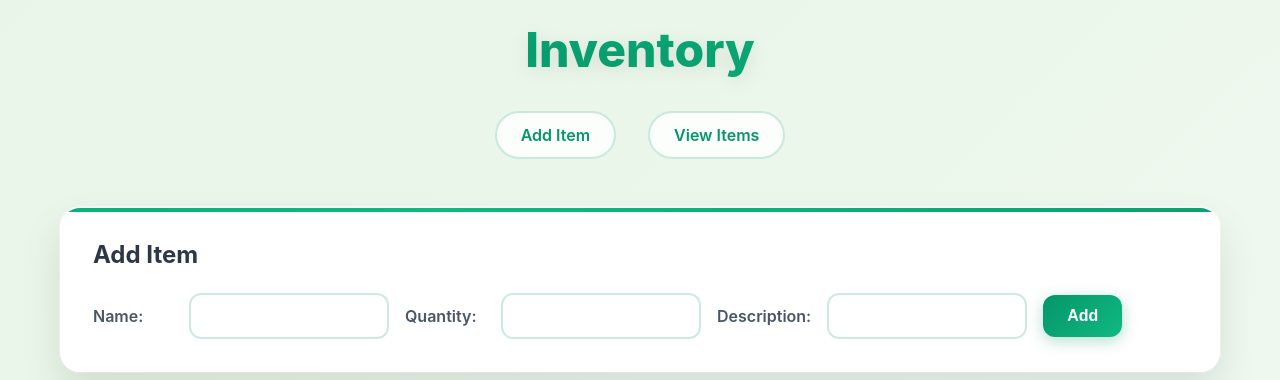
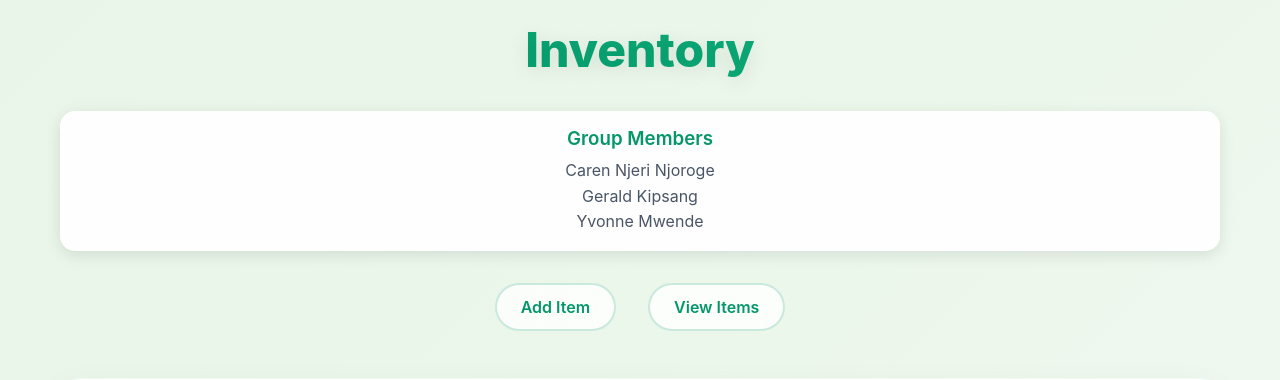
Before and after one commit to NelsonChegeNjenga/Inventory, a Flask app: page / in a window 1280 px wide. Shown: the top 380 px of the page. Run offline with Flask 3, Linux system fonts and the light colour scheme.

Commit message:
first commit

```diff
--- a/templates/home.html
+++ b/templates/home.html
@@ -352,9 +352,18 @@
 <div class="container">
     <h1>Inventory</h1>
 
+    <div style="text-align: center; margin-bottom: 2rem; background: rgba(255,255,255,0.9); padding: 1rem; border-radius: 15px; box-shadow: 0 4px 15px rgba(0,0,0,0.1);">
+        <h3 style="color: #059669; margin-bottom: 0.5rem; font-weight: 600;">Group Members</h3>
+        <p style="margin: 0; color: #4a5568; line-height: 1.6;">
+            Caren Njeri Njoroge<br>
+            Gerald Kipsang<br>
+            Yvonne Mwende
+        </p>
+    </div>
+
     <div class="nav">
-        <a href="">Add Item</a>
-        <a href="">View Items</a>
+        <a href="#add">Add Item</a>
+        <a href="#table">View Items</a>
     </div>
 
     <form id="add" action="/add" method="POST">
```
